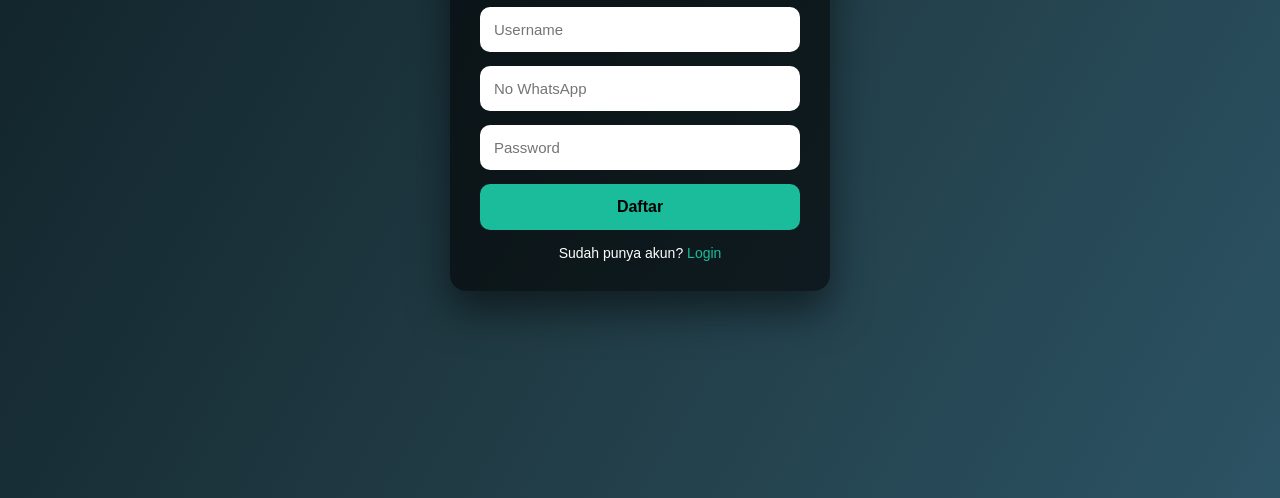
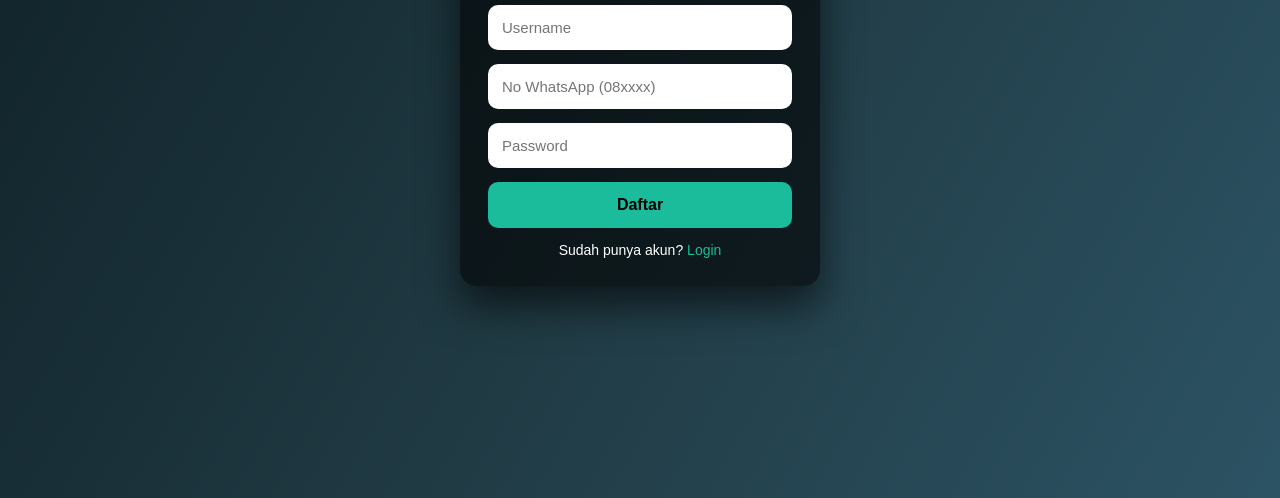
Before and after one commit to kanaya1371-droid/web-game, a website: page register.html in a window 1280 px wide. Shown: the part 302-800 px from the top of the page. Drawn offline with Linux system fonts and the light colour scheme.

Commit message:
add register page final

```diff
--- a/register.html
+++ b/register.html
@@ -1,100 +1,64 @@
 <!DOCTYPE html>
 <html lang="id">
 <head>
-  <meta charset="UTF-8" />
-  <meta name="viewport" content="width=device-width, initial-scale=1.0"/>
+<meta charset="UTF-8">
+<meta name="viewport" content="width=device-width, initial-scale=1.0">
 <title>Daftar Akun</title>
 
 <style>
-    * {
-      box-sizing: border-box;
-      font-family: Arial, Helvetica, sans-serif;
+*{box-sizing:border-box;font-family:Arial,Helvetica,sans-serif}
+body{
+  margin:0;height:100vh;
+  background:linear-gradient(120deg,#0f2027,#203a43,#2c5364);
+  display:flex;align-items:center;justify-content:center;
+  animation:bgMove 10s infinite alternate;
+  color:#fff;
 }
-
-    body {
-      margin: 0;
-      height: 100vh;
-      background: linear-gradient(120deg, #0f2027, #203a43, #2c5364);
-      display: flex;
-      align-items: center;
-      justify-content: center;
-      color: #fff;
-      animation: bgMove 10s infinite alternate;
+@keyframes bgMove{
+  0%{background-position:0% 50%}
+  100%{background-position:100% 50%}
 }
-
-    @keyframes bgMove {
-      0% { background-position: 0% 50%; }
-      100% { background-position: 100% 50%; }
+.card{
+  width:90%;max-width:360px;
+  background:rgba(0,0,0,.6);
+  padding:28px;border-radius:16px;
+  box-shadow:0 20px 40px rgba(0,0,0,.6);
+  animation:fadeIn .6s ease;
 }
-
-    .card {
-      width: 90%;
-      max-width: 380px;
-      background: rgba(0,0,0,0.6);
-      border-radius: 16px;
-      padding: 30px;
-      box-shadow: 0 20px 40px rgba(0,0,0,0.5);
-      animation: fadeIn 0.8s ease;
+@keyframes fadeIn{
+  from{opacity:0;transform:translateY(20px)}
+  to{opacity:1;transform:translateY(0)}
 }
-
-    @keyframes fadeIn {
-      from { opacity: 0; transform: translateY(20px); }
-      to { opacity: 1; transform: translateY(0); }
+h2{text-align:center;margin-bottom:20px}
+input{
+  width:100%;padding:14px;
+  margin-bottom:14px;border:none;
+  border-radius:10px;font-size:15px;
 }
-
-    h2 {
-      text-align: center;
-      margin-bottom: 25px;
+button{
+  width:100%;padding:14px;
+  border:none;border-radius:10px;
+  background:#1abc9c;color:#000;
+  font-size:16px;font-weight:bold;
+  cursor:pointer;
 }
-
-    input {
-      width: 100%;
-      padding: 14px;
-      margin-bottom: 14px;
-      border-radius: 10px;
-      border: none;
-      outline: none;
-      font-size: 15px;
+.link{
+  text-align:center;margin-top:14px;
+  font-size:14px;
 }
-
-    button {
-      width: 100%;
-      padding: 14px;
-      border-radius: 10px;
-      border: none;
-      font-size: 16px;
-      font-weight: bold;
-      cursor: pointer;
-      background: #1abc9c;
-      color: #000;
-      transition: 0.3s;
-    }
-
-    button:hover {
-      background: #16a085;
-    }
-
-    .link {
-      text-align: center;
-      margin-top: 15px;
-      font-size: 14px;
-    }
-
-    .link a {
-      color: #1abc9c;
-      text-decoration: none;
-    }
+.link a{color:#1abc9c;text-decoration:none}
 </style>
 </head>
+
 <body>
 
 <div class="card">
   <h2>Daftar Akun</h2>
 
   <form id="registerForm">
-      <input type="text" id="username" placeholder="Username" required />
-      <input type="text" id="whatsapp" placeholder="No WhatsApp" required />
-      <input type="password" id="password" placeholder="Password" required />
+    <input id="username" placeholder="Username" required>
+    <input id="whatsapp" placeholder="No WhatsApp (08xxxx)" required>
+    <input id="password" type="password" placeholder="Password" required>
     <button type="submit">Daftar</button>
   </form>
 
@@ -104,33 +68,36 @@
 </div>
 
 <script>
-    document.getElementById("registerForm").addEventListener("submit", async function(e) {
+const API = "/.netlify/functions/api";
+
+document.getElementById("registerForm").addEventListener("submit", async (e)=>{
   e.preventDefault();
 
   const username = document.getElementById("username").value.trim();
   const whatsapp = document.getElementById("whatsapp").value.trim();
   const password = document.getElementById("password").value.trim();
 
-      if (!username || !whatsapp || !password) {
-        alert("Lengkapi semua data!");
+  if(!username || !whatsapp || !password){
+    alert("Lengkapi semua data");
     return;
   }
 
-      try {
-        const res = await fetch("/.netlify/functions/api/register", {
-          method: "POST",
-          headers: { "Content-Type": "application/json" },
-          body: JSON.stringify({ username, whatsapp, password })
+  try{
+    const res = await fetch(API + "/register",{
+      method:"POST",
+      headers:{ "Content-Type":"application/json" },
+      body:JSON.stringify({ username, whatsapp, password })
     });
 
     const data = await res.json();
     alert(data.message);
 
-        if (res.ok) {
+    if(res.ok){
+      localStorage.setItem("pendingUser", username);
       window.location.href = "otp.html";
     }
-      } catch (err) {
-        alert("Gagal terhubung ke server");
+  }catch(err){
+    alert("Gagal koneksi server");
   }
 });
 </script>
```
Lines whose indentation alone changed are shown as unchanged.
